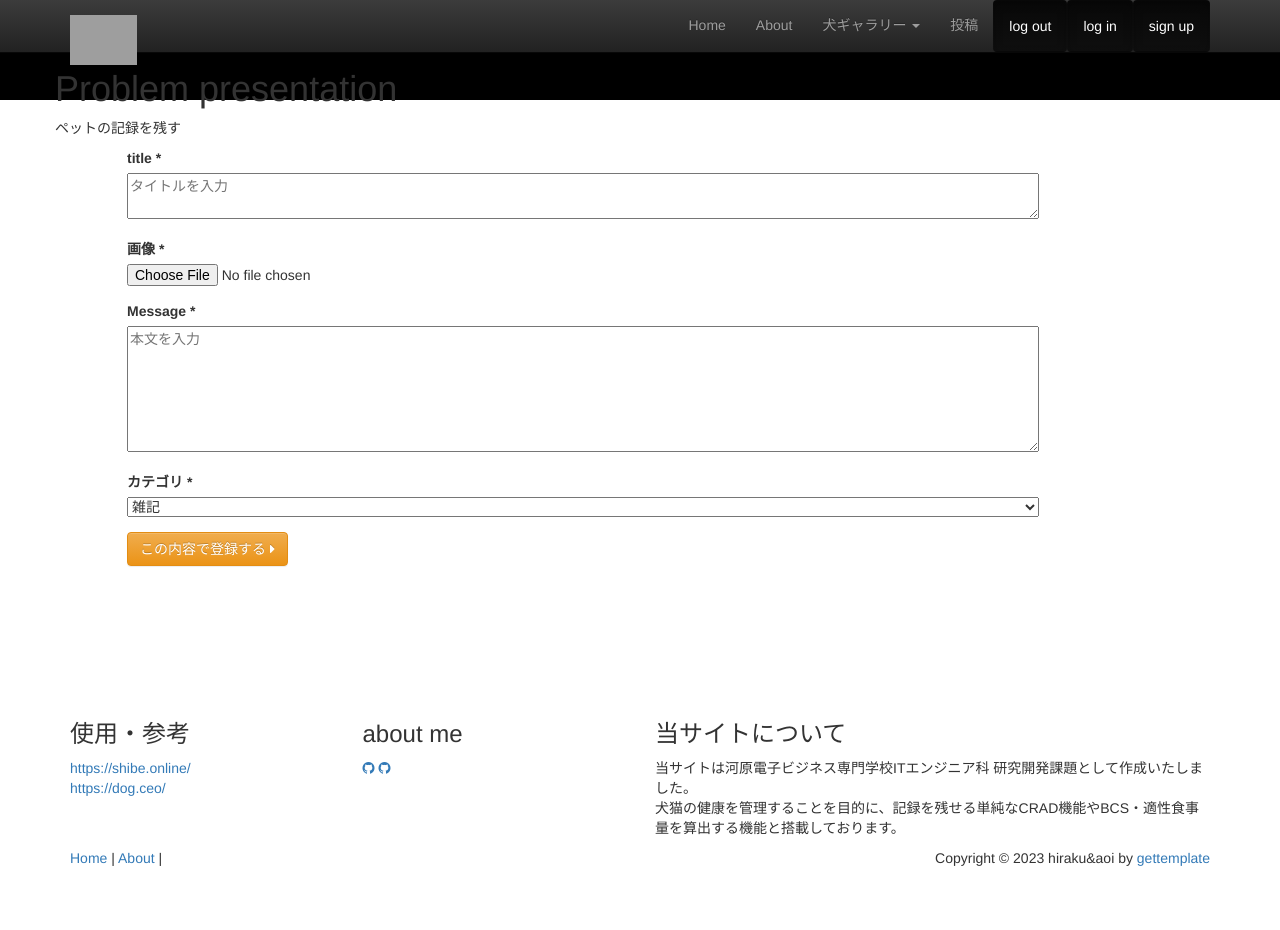
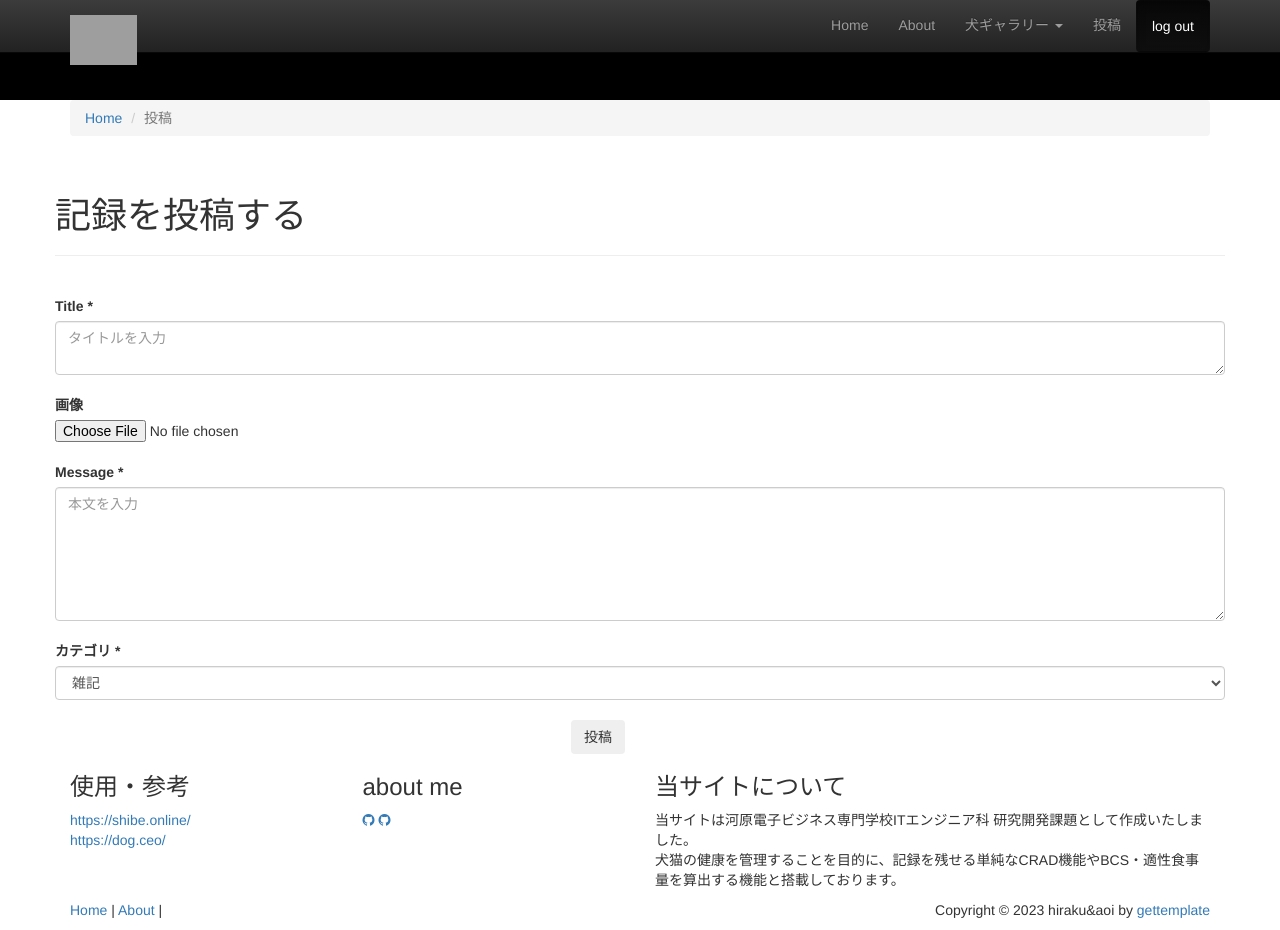
Before and after one commit to aohana-AO/inuneko2, a Django app: page /post_create in a window 1280 px wide. Before the commit the page ends 866 px from the top, so only its background shows below. Run offline with Django 4.2, Linux system fonts and the light colour scheme; a user stored in the database is signed in; parts of the project's set-up code (start-up, migrations or seed data) failed here and were passed over; some libraries are stand-ins or nearby versions; grey boxes are pictures that could not be loaded.

Commit message:
投稿関連、ログインlog out関連装飾

```diff
--- a/app/templates/app/base.html
+++ b/app/templates/app/base.html
@@ -49,10 +49,14 @@
 							<li><a href="{% url 'sibainu_random' %}">柴犬</a></li>
 						</ul>
 					</li>
-					<li><a href="contact.html">投稿</a></li>
+                    {% if user.is_authenticated %}
+					<li><a href="{% url 'post_create' %}">投稿</a></li>
 					<li class="active"><a class="btn" href="{% url 'account_logout' %}">log out</a></li>
+                    {% else %}
+
 					<li class="active"><a class="btn" href="{% url 'account_login' %}">log in</a></li>
 					<li class="active"><a class="btn" href="{% url 'account_signup' %}">sign up</a></li>
+                    {% endif %}
 				</ul>
 			</div><!--/.nav-collapse -->
 		</div>
@@ -61,6 +65,7 @@
 <div style="background-color: black; height: 100px;">
 </div>
 
+
      {% block content %}
 
 
@@ -68,9 +73,6 @@
 
 	<!-- /Intro-->
     {% endblock %}
-
-
-
 
 
 
@@ -149,11 +151,12 @@
 
 
 
+
 	<!-- JavaScript libs are placed at the end of the document so the pages load faster -->
 	<script src="http://ajax.googleapis.com/ajax/libs/jquery/1.10.2/jquery.min.js"></script>
 	<script src="http://netdna.bootstrapcdn.com/bootstrap/3.0.0/js/bootstrap.min.js"></script>
-	<script src="assets/js/headroom.min.js"></script>
-	<script src="assets/js/jQuery.headroom.min.js"></script>
-	<script src="assets/js/template.js"></script>
+	<script src="{% static "assets/js/headroom.min.js" %}"></script>
+	<script src="{% static "assets/js/jQuery.headroom.min.js" %}"></script>
+	<script src="{% static "assets/js/template.js" %}"></script>
 </body>
 </html>
--- a/app/templates/app/post_form.html
+++ b/app/templates/app/post_form.html
@@ -4,67 +4,75 @@
 
 {% block content %}
 
-    <div class="beforefooter" style="margin-top: -4%">
-        <div class="container">
-            <div class="row justify-content-center">
-                <div class="col-md-16">
-                    <h1>Problem presentation</h1>
-                    <p>
-                        ペットの記録を残す
-                    </p>
-
-                </div>
-
-            </div>
-
-                <form class="contact-form" name="contact-form" method="post" enctype="multipart/form-data"
-                      style="width: 100%; margin-left: 5%">
-
-            {% csrf_token %}
-
-            <div class="form-group">
-                <label>title *</label>
-                <div>
-                    {% render_field form.title class='form_control' placeholder='タイトルを入力' style="width: 80%;" %}
-                </div>
-            </div>
-            <div class="form-group">
-                <label>画像 *</label>
-                <div>
-                    {% render_field form.image class='form_control' style="width: 80%;" %}
-                </div>
-            </div>
 
 
-            <div class="form-group">
-                <label>Message *</label>
-                <div>
-                    {% render_field form.content class='form_control' placeholder='本文を入力' style="width: 80%;" %}
-                </div>
-            </div>
+
+    <!-- container -->
+    <div class="container">
+
+        <ol class="breadcrumb">
+            <li><a href="index.html">Home</a></li>
+            <li class="active">投稿</li>
+        </ol>
+
+        <div class="row">
+
+            <!-- Article main content -->
+            <article class="col-sm-13 maincontent">
+                <header class="page-header">
+                    <h1 class="page-title">記録を投稿する</h1>
+                </header>
 
 
-            <div class="form-group">
-                <label>カテゴリ *</label>
-                <div>
-                    {% render_field form.category class='form_control' style="width: 80%;" %}
+                <br>
+                <form name="contact-form" method="post" enctype="multipart/form-data"
+                      >
+
+                {% csrf_token %}
+                <div class="row">
+                    <div class="col-sm-12">
+                        <label>Title *</label>
+                        <br>
+                        {% render_field form.title class='form-control' placeholder='タイトルを入力' %}
+                    </div>
                 </div>
-            </div>
+                <br>
+                <div class="row">
+                    <div class="col-sm-12">
+                        <label>画像</label>
+                        {% render_field form.image %}
+                    </div>
+                </div>
+                <br>
+                <div class="row">
+                    <div class="col-sm-12">
+                        <label>Message *</label>
+
+                        {% render_field form.content class='form-control' placeholder='本文を入力' %}
+                    </div>
+                </div>
+                <br>
+                <div class="row">
+                    <div class="col-sm-12">
+
+                        <label>カテゴリ *</label>
+
+                        {% render_field form.category class='form-control' %}
+
+                    </div>
+                </div>
+                <br>
+                <div class="col-sm-6 text-right">
+                    <input class="btn btn-action" type="submit" value="投稿">
+                </div>
+                </form>
+        </article>
+        </div>
 
 
-            <div class="form-group">
-                <button type="submit" name="submit" class="btn btn-warning">この内容で登録する <i class="fa fa-caret-right"></i>
-                </button>
-            </div>
+        <!-- /Article -->
 
-            </form>
-        <br>
-        <br>
-        <br>
-    </div>
-    </div>
-    <br>
-    <br>
-    <br>
+
+    </div>    <!-- /container -->
 
 {% endblock %}
--- a/inuneko2/urls.py
+++ b/inuneko2/urls.py
@@ -15,6 +15,8 @@ Including another URLconf
 """
 from django.contrib import admin
 from django.urls import path,include
+from django.conf.urls.static import static
+from django.conf import settings
 
 urlpatterns = [
     path('admin/', admin.site.urls),
@@ -22,3 +24,5 @@ urlpatterns = [
     path('accounts/', include('accounts.urls')),
     path('accounts/', include('allauth.urls')),
 ]
+if settings.DEBUG:
+    urlpatterns+=static(settings.MEDIA_URL,document_root=settings.MEDIA_ROOT)
```
Also changed, not shown: app/templates/app/index.html (+101 -5 lines), app/templates/app/post_delete.html (+46 -25 lines), app/templates/app/post_detail.html (+41 -42 lines), inuneko2/settings.py (+3 -6 lines), db.sqlite3.
